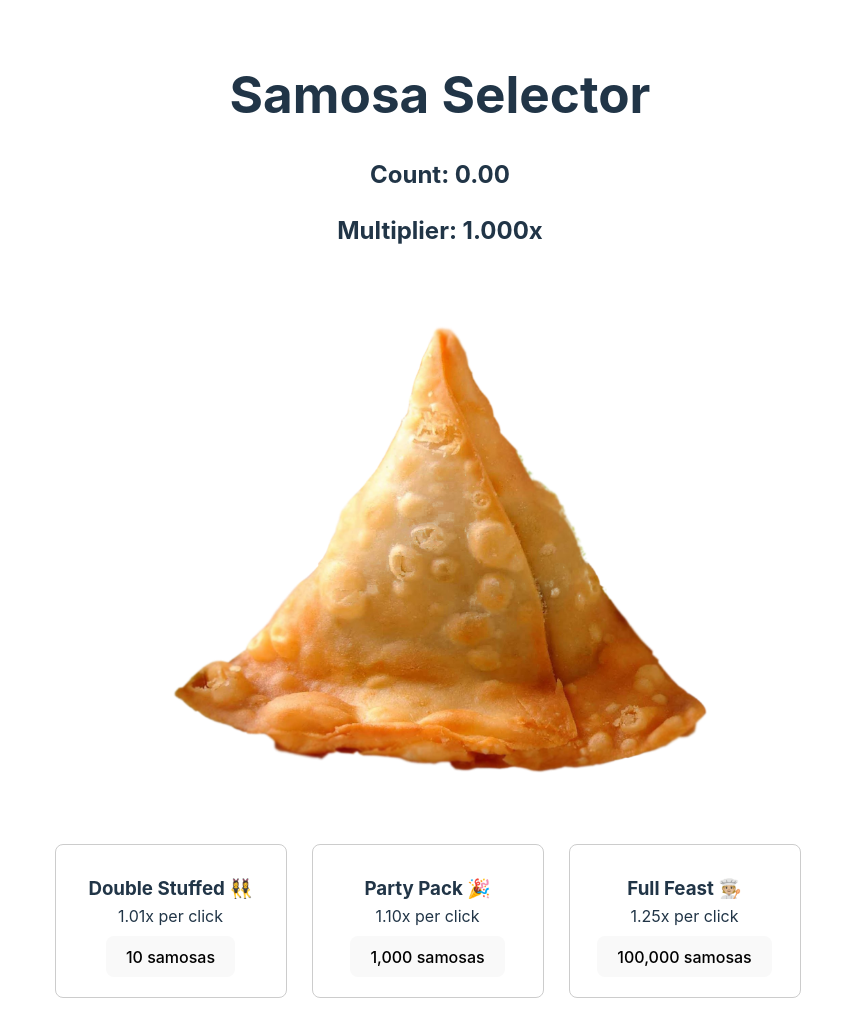
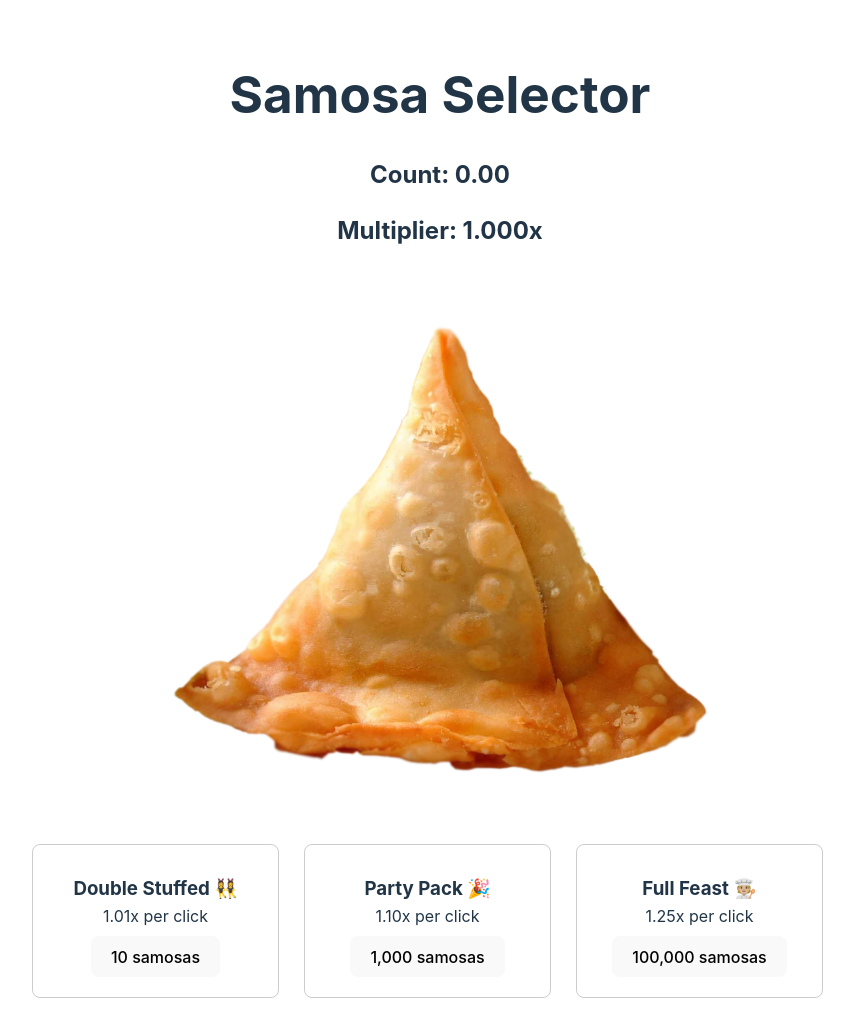
Before and after one commit to TriMPham98/WEB102-samosa-selector, a React (Vite) app in the folder somosa-selector/: page / in a window 1280 px wide. Shown: the whole page, without its empty margins (200-1054 px from the left). Built offline with nearby package versions, Linux system fonts and the light colour scheme.

Commit message:
Increase upgrade width

```diff
--- a/somosa-selector/src/index.css
+++ b/somosa-selector/src/index.css
@@ -81,7 +81,7 @@ button:focus-visible {
   padding-bottom: 20px;
   margin-top: 50px;
   margin-right: 25px;
-  width: 210px;
+  width: 225px;
   line-height: 0.5;
 }
 
```
